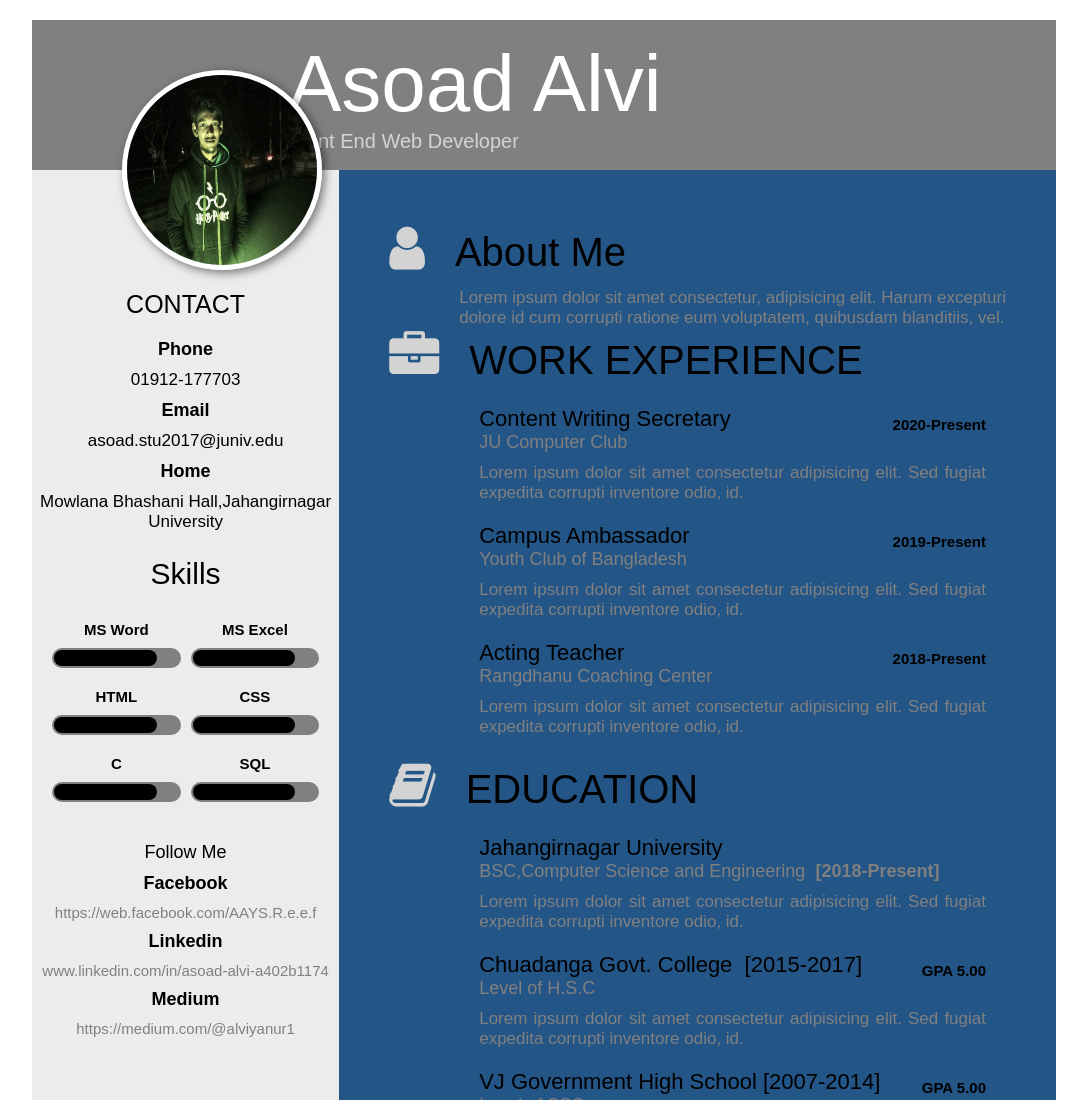
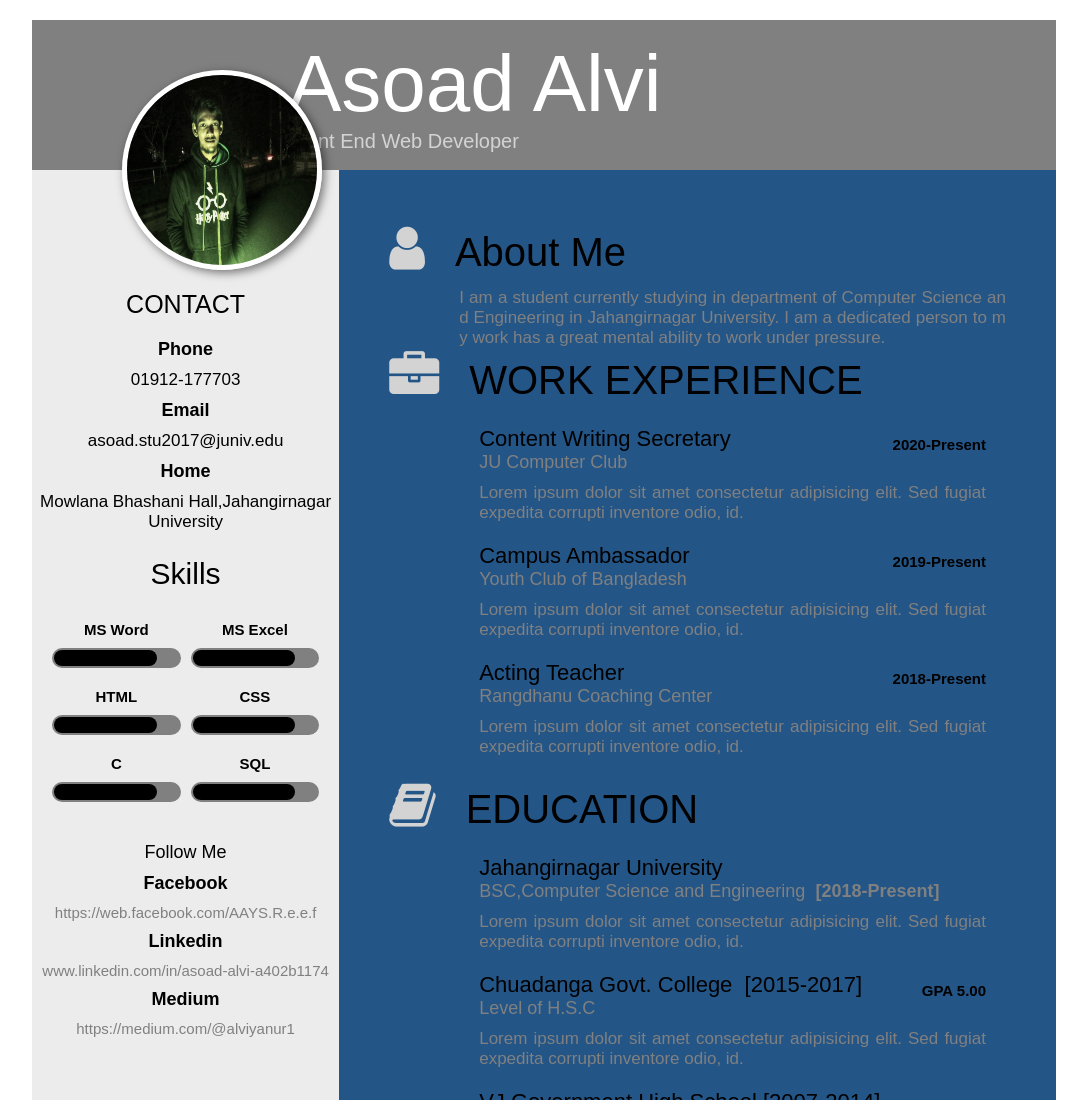
Before and after one commit to Saom322/CVofAsoad-Alvi, a plain HTML site: page index.html in a window 1280 px wide. Shown: the top 1100 px of the page, without its empty margins (96-1183 px from the left). Drawn offline with Linux system fonts and the light colour scheme.

Commit message:
Update index.html

```diff
--- a/index.html
+++ b/index.html
@@ -73,7 +73,7 @@
       <div class="right-area">
         <div class="about">
           <h1><span><i class="fa fa-user "></i></span>About Me</h1>
-          <p>Lorem ipsum dolor sit amet consectetur, adipisicing elit. Harum excepturi dolore id cum corrupti ratione eum voluptatem, quibusdam blanditiis, vel.</p>
+          <p>I am a student currently studying in department of Computer Science and Engineering in Jahangirnagar University. I am a dedicated person to my work has a great mental ability to work under pressure.</p>
         </div>
         <div class="work">
           <h1><span><i class="fa fa-briefcase "></i></span>WORK EXPERIENCE</h1>
```
